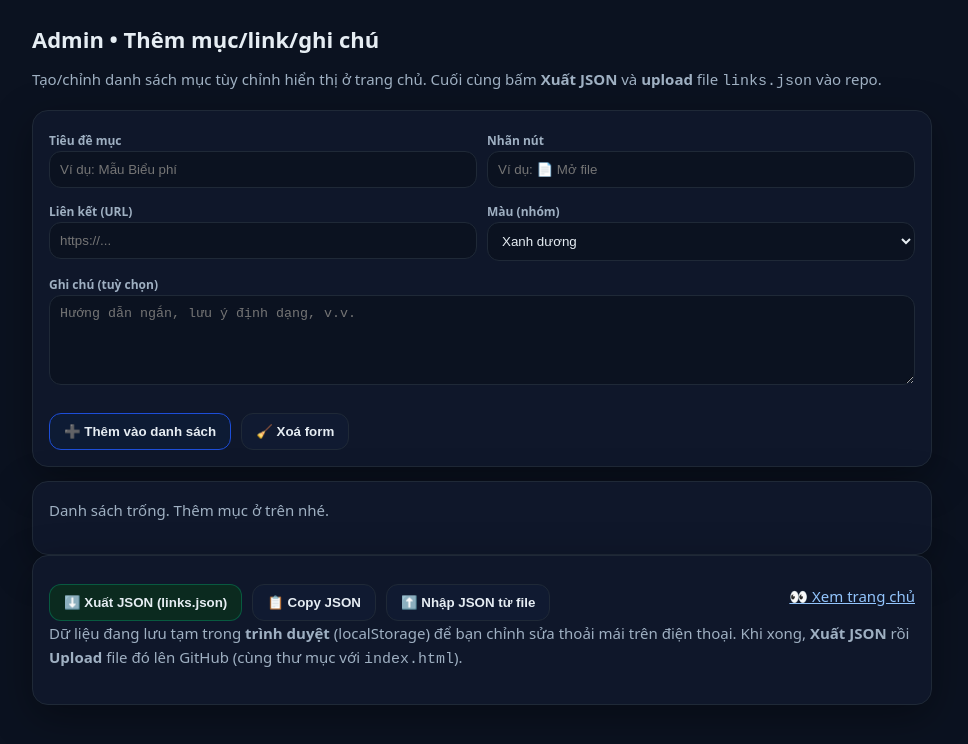
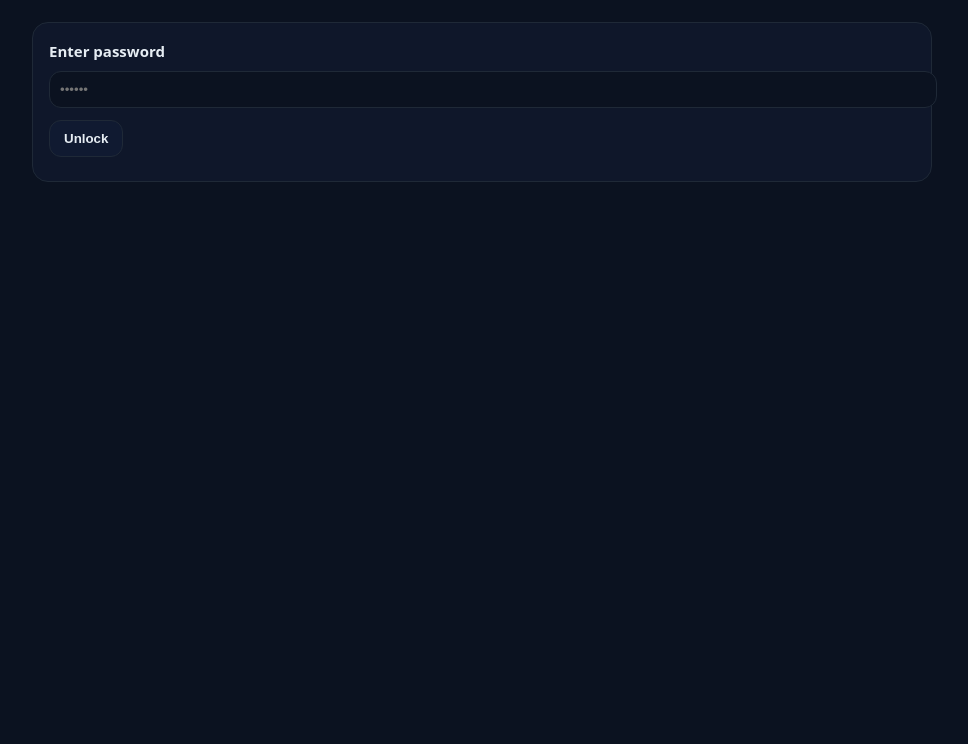
Before and after one commit to giabao1881/BCT, a plain HTML site: page admin.html in a window 1280 px wide. Shown: the whole page, without its empty margins (158-1126 px from the left). Drawn offline with Linux system fonts and the light colour scheme.

Commit message:
Update admin.html

```diff
--- a/admin.html
+++ b/admin.html
@@ -1,207 +1,105 @@
-<!-- =============================================
-ADMIN & DYNAMIC LINKS FOR YOUR GITHUB PAGES SITE
-By: ChatGPT — drop these two files into your repo root
-Files: admin.html  +  (patch for) index.html  + links.json (generated)
-============================================= -->
+<!doctype html><html lang="vi"><head>
+<meta charset="utf-8"/><meta name="viewport" content="width=device-width,initial-scale=1"/>
+<title>Admin Links</title>
+<style>
+  :root{--bg:#0b1220;--surface:#0f172a;--text:#e6edf3;--muted:#9fb0c2;--border:#1f2937;--radius:16px}
+  body{margin:0;background:var(--bg);color:var(--text);font:15px/1.6 system-ui,Segoe UI,Inter,Roboto,Arial}
+  .wrap{width:min(900px,94vw);margin:22px auto}
+  .card{background:var(--surface);border:1px solid var(--border);border-radius:var(--radius);padding:16px}
+  label{font-weight:700;font-size:12px;color:var(--muted)} input,select,textarea{width:100%;padding:10px;border:1px solid var(--border);border-radius:12px;background:#0b1220;color:var(--text)}
+  textarea{min-height:90px} .row{display:grid;grid-template-columns:1fr 1fr;gap:10px} .btns{display:flex;gap:10px;margin-top:12px}
+  button{border:1px solid var(--border);background:#101a31;color:var(--text);padding:10px 14px;border-radius:12px;font-weight:800;cursor:pointer}
+  .item{display:grid;grid-template-columns:28px 1fr auto;gap:10px;align-items:center;padding:10px;border:1px dashed var(--border);border-radius:12px;margin-bottom:10px}
+  .badge{width:28px;height:28px;border-radius:9px;display:grid;place-items:center;font-weight:900;background:#1e293b}
+</style></head><body>
+<div class="wrap">
+  <div class="card" id="gate">
+    <b>Enter password</b>
+    <input id="pw" type="password" placeholder="••••••" style="margin-top:8px">
+    <div class="btns"><button onclick="unlock()">Unlock</button></div>
+    <div id="err" style="color:#fca5a5;margin-top:8px"></div>
+  </div>
 
-<!-- ========================= admin.html ========================= -->
-<!doctype html>
-<html lang="vi">
-<head>
-  <meta charset="utf-8" />
-  <meta name="viewport" content="width=device-width,initial-scale=1" />
-  <title>Admin • NOTE/BÁO CÁO</title>
-  <style>
-    :root{ --bg:#0b1220; --surface:#0f172a; --text:#e6edf3; --muted:#9fb0c2; --border:#1f2937; --radius:16px; --shadow:0 12px 40px rgba(0,0,0,.35);
-           --primary:#60a5fa; --green:#34d399; --amber:#fbbf24; --violet:#c4b5fd; }
-    *{box-sizing:border-box} body{margin:0;background:var(--bg);color:var(--text);font:15px/1.6 system-ui,Segoe UI,Roboto,Inter,Arial}
-    .wrap{width:min(900px,94vw);margin:22px auto;}
-    h1{font-size:22px;margin:0 0 10px}
-    p.m{color:var(--muted);margin:0 0 16px}
-    .card{background:var(--surface);border:1px solid var(--border);border-radius:var(--radius);box-shadow:var(--shadow);padding:16px}
-    .grid{display:grid;grid-template-columns:1fr;gap:10px}
-    label{font-weight:700;font-size:12px;color:var(--muted)}
-    input,select,textarea{width:100%;padding:10px;border:1px solid var(--border);border-radius:12px;background:#0b1220;color:var(--text)}
-    textarea{min-height:90px}
-    .row{display:grid;grid-template-columns:1fr 1fr;gap:10px}
-    .btns{display:flex;flex-wrap:wrap;gap:10px;margin-top:12px}
-    button{border:1px solid var(--border);background:#101a31;color:var(--text);padding:10px 14px;border-radius:12px;font-weight:800;cursor:pointer}
-    button.primary{background:#0d1b34;border-color:#1d4ed8}
-    button.green{border-color:rgba(5,150,105,.45);background:#0b2a1f}
-    button.warn{border-color:#61421c;background:#1f170a}
-    .list{margin-top:14px}
-    .item{display:grid;grid-template-columns:28px 1fr auto;gap:10px;align-items:center;padding:10px;border:1px dashed var(--border);border-radius:12px;margin-bottom:10px}
-    .badge{width:28px;height:28px;border-radius:9px;display:grid;place-items:center;font-weight:900}
-    .c-blue{background:#1e3a8a} .c-green{background:#064e3b} .c-amber{background:#78350f} .c-violet{background:#3b0764}
-    a{color:#93c5fd}
-    @media (max-width:640px){.row{grid-template-columns:1fr}}
-  </style>
-</head>
-<body>
-  <div class="wrap">
-    <h1>Admin • Thêm mục/link/ghi chú</h1>
-    <p class="m">Tạo/chỉnh danh sách mục tùy chỉnh hiển thị ở trang chủ. Cuối cùng bấm <b>Xuất JSON</b> và <b>upload</b> file <code>links.json</code> vào repo.</p>
-
-    <div class="card grid" id="form">
-      <div class="row">
-        <div>
-          <label>Tiêu đề mục</label>
-          <input id="title" placeholder="Ví dụ: Mẫu Biểu phí" />
-        </div>
-        <div>
-          <label>Nhãn nút</label>
-          <input id="buttonText" placeholder="Ví dụ: 📄 Mở file" />
-        </div>
-      </div>
-      <div class="row">
-        <div>
-          <label>Liên kết (URL)</label>
-          <input id="href" placeholder="https://..." />
-        </div>
-        <div>
-          <label>Màu (nhóm)</label>
-          <select id="color">
-            <option value="blue">Xanh dương</option>
-            <option value="green">Xanh lá</option>
-            <option value="amber">Vàng</option>
-            <option value="violet">Tím</option>
-          </select>
-        </div>
-      </div>
-      <div>
-        <label>Ghi chú (tuỳ chọn)</label>
-        <textarea id="note" placeholder="Hướng dẫn ngắn, lưu ý định dạng, v.v."></textarea>
-      </div>
-      <div class="btns">
-        <button class="primary" onclick="addItem()">➕ Thêm vào danh sách</button>
-        <button onclick="resetForm()">🧹 Xoá form</button>
-      </div>
+  <div class="card" id="app" style="display:none">
+    <h2>Admin • Thêm mục/link/ghi chú</h2>
+    <div class="row">
+      <div><label>Tiêu đề</label><input id="title"></div>
+      <div><label>Nhãn nút</label><input id="buttonText" placeholder="📄 Mở file"></div>
     </div>
-
-    <div class="card list" id="list"></div>
-
-    <div class="card">
-      <div class="btns">
-        <button class="green" onclick="exportJson()">⬇️ Xuất JSON (links.json)</button>
-        <button onclick="copyJson()">📋 Copy JSON</button>
-        <button onclick="importJsonFile()">⬆️ Nhập JSON từ file</button>
-        <input type="file" id="fileInput" accept="application/json" style="display:none" />
-        <a href="./index.html" target="_blank" style="margin-left:auto">👀 Xem trang chủ</a>
-      </div>
-      <p class="m">Dữ liệu đang lưu tạm trong <b>trình duyệt</b> (localStorage) để bạn chỉnh sửa thoải mái trên điện thoại. Khi xong, <b>Xuất JSON</b> rồi <b>Upload</b> file đó lên GitHub (cùng thư mục với <code>index.html</code>).</p>
+    <div class="row">
+      <div><label>Liên kết (URL)</label><input id="href" placeholder="https://..."></div>
+      <div><label>Màu (blue/green/amber/violet)</label><input id="color" placeholder="blue"></div>
+    </div>
+    <div><label>Ghi chú</label><textarea id="note"></textarea></div>
+    <div class="btns">
+      <button onclick="addItem()">➕ Thêm</button>
+      <button onclick="exportJson()">⬇️ Xuất JSON</button>
+      <button onclick="importJson()">⬆️ Nhập JSON</button>
+      <input id="file" type="file" accept="application/json" style="display:none">
     </div>
   </div>
 
+  <div class="card" id="list" style="display:none"></div>
+</div>
 <script>
-  const LS_KEY = 'links_admin_draft_v1';
-  let items = JSON.parse(localStorage.getItem(LS_KEY) || '[]');
+  const PASSWORD = 'Bao@2025'; // đổi chuỗi này
+  const LS = 'links_admin_draft';
+  let items = JSON.parse(localStorage.getItem(LS) || '[]');
 
-  function gid(id){ return document.getElementById(id); }
-  function resetForm(){ gid('title').value = ''; gid('buttonText').value=''; gid('href').value=''; gid('note').value=''; gid('color').value='blue'; }
+  function unlock(){
+    const ok = document.getElementById('pw').value === PASSWORD;
+    if(!ok){ document.getElementById('err').textContent='Sai mật khẩu'; return; }
+    document.getElementById('gate').style.display='none';
+    document.getElementById('app').style.display='block';
+    document.getElementById('list').style.display='block';
+    render();
+  }
 
   function addItem(){
-    const title = gid('title').value.trim();
-    const buttonText = gid('buttonText').value.trim() || 'Mở';
-    const href = gid('href').value.trim();
-    const note = gid('note').value.trim();
-    const color = gid('color').value;
-    if(!title || !href){ alert('Vui lòng nhập Tiêu đề và Liên kết'); return; }
-    items.push({ id: crypto.randomUUID(), title, buttonText, href, note, color });
-    persist(); render(); resetForm();
+    const g = id => document.getElementById(id).value.trim();
+    const it = { id: crypto.randomUUID(), title:g('title'), buttonText:g('buttonText')||'Mở', href:g('href'), note:g('note'), color:g('color')||'blue' };
+    if(!it.title || !it.href){ alert('Nhập Tiêu đề & URL'); return; }
+    items.push(it); persist(); render();
+    ['title','buttonText','href','note','color'].forEach(x=>document.getElementById(x).value='');
   }
-
-  function delItem(id){ items = items.filter(x=>x.id!==id); persist(); render(); }
-  function move(id,dir){ const i = items.findIndex(x=>x.id===id); if(i<0) return; const j = dir==='up'? i-1 : i+1; if(j<0||j>=items.length) return; [items[i],items[j]]=[items[j],items[i]]; persist(); render(); }
-  function editItem(id){ const it = items.find(x=>x.id===id); if(!it) return; const t = prompt('Tiêu đề:', it.title); if(t===null) return; it.title=t; const b=prompt('Nhãn nút:', it.buttonText); if(b===null) return; it.buttonText=b; const h=prompt('Liên kết:', it.href); if(h===null) return; it.href=h; const n=prompt('Ghi chú:', it.note||''); if(n===null) return; it.note=n; const c=prompt('Màu (blue/green/amber/violet):', it.color); if(c===null) return; it.color=c; persist(); render(); }
-
-  function persist(){ localStorage.setItem(LS_KEY, JSON.stringify(items)); }
-
-  function exportJson(){
-    const data = { version:1, updatedAt: new Date().toISOString(), items };
-    const blob = new Blob([JSON.stringify(data, null, 2)], {type:'application/json'});
-    const a = document.createElement('a');
-    a.href = URL.createObjectURL(blob); a.download = 'links.json'; a.click(); URL.revokeObjectURL(a.href);
+  function persist(){ localStorage.setItem(LS, JSON.stringify(items)); }
+  function del(id){ items = items.filter(x=>x.id!==id); persist(); render(); }
+  function up(id){ const i=items.findIndex(x=>x.id===id); if(i>0){ [items[i-1],items[i]]=[items[i],items[i-1]]; persist(); render(); } }
+  function dn(id){ const i=items.findIndex(x=>x.id===id); if(i<items.length-1){ [items[i+1],items[i]]=[items[i],items[i+1]]; persist(); render(); } }
+  function edit(id){
+    const x = items.find(v=>v.id===id); if(!x) return;
+    const p = (k,v)=>{ const r = prompt(k, v??''); return r===null? v : r; };
+    x.title=p('Tiêu đề',x.title); x.buttonText=p('Nhãn nút',x.buttonText); x.href=p('URL',x.href);
+    x.note=p('Ghi chú',x.note||''); x.color=p('Màu',x.color||'blue'); persist(); render();
   }
-
-  function copyJson(){ navigator.clipboard.writeText(JSON.stringify({version:1, updatedAt:new Date().toISOString(), items}, null, 2)); alert('Đã copy JSON'); }
-
-  function importJsonFile(){ gid('fileInput').click(); }
-  gid('fileInput').addEventListener('change', async (e)=>{
-    const f = e.target.files[0]; if(!f) return; const txt = await f.text();
-    try{ const obj = JSON.parse(txt); items = obj.items || []; persist(); render(); alert('Đã nhập JSON'); }
-    catch(err){ alert('File không hợp lệ'); }
-    e.target.value = '';
-  });
-
   function render(){
-    const box = gid('list');
-    if(items.length===0){ box.innerHTML = '<p class="m">Danh sách trống. Thêm mục ở trên nhé.</p>'; return; }
+    const esc=s=>String(s).replace(/[&<>\"']/g,m=>({"&":"&amp;","<":"&lt;",">":"&gt;","\"":"&quot;","'":"&#39;"}[m]));
+    const box = document.getElementById('list');
+    if(items.length===0){ box.innerHTML='<em>Danh sách trống</em>'; return; }
     box.innerHTML = items.map((x,i)=>`
       <div class="item">
-        <div class="badge c-${x.color}">${i+1}</div>
+        <div class="badge">${i+1}</div>
         <div>
-          <div style="font-weight:800">${escapeHtml(x.title)}</div>
-          <div style="font-size:12px;color:var(--muted)">${escapeHtml(x.href)}</div>
-          ${x.note? `<div style="margin-top:6px">${escapeHtml(x.note)}</div>`:''}
+          <div style="font-weight:900">${esc(x.title)}</div>
+          <div style="color:#94a3b8;font-size:12px">${esc(x.href)}</div>
+          ${x.note? `<div style="margin-top:6px">${esc(x.note)}</div>`:''}
         </div>
-        <div style="display:flex;gap:8px">
-          <button onclick="move('${x.id}','up')">⬆️</button>
-          <button onclick="move('${x.id}','down')">⬇️</button>
-          <button onclick="editItem('${x.id}')">✏️</button>
-          <button class="warn" onclick="delItem('${x.id}')">🗑️</button>
+        <div style="display:flex;gap:6px">
+          <button onclick="up('${x.id}')">⬆️</button>
+          <button onclick="dn('${x.id}')">⬇️</button>
+          <button onclick="edit('${x.id}')">✏️</button>
+          <button onclick="del('${x.id}')">🗑️</button>
         </div>
       </div>`).join('');
   }
-
-  function escapeHtml(s){ return s.replace(/[&<>"']/g, m=>({"&":"&amp;","<":"&lt;",">":"&gt;","\"":"&quot;","'":"&#39;"}[m])); }
-
-  render();
+  function exportJson(){
+    const blob = new Blob([JSON.stringify({version:1, updatedAt:new Date().toISOString(), items}, null, 2)],{type:'application/json'});
+    const a=document.createElement('a'); a.href=URL.createObjectURL(blob); a.download='links.json'; a.click(); URL.revokeObjectURL(a.href);
+  }
+  function importJson(){ document.getElementById('file').click(); }
+  document.getElementById('file').addEventListener('change', async e=>{
+    const f=e.target.files[0]; if(!f) return; try{ const obj=JSON.parse(await f.text()); items=obj.items||[]; persist(); render(); alert('Đã nhập'); }catch{ alert('File không hợp lệ'); }
+    e.target.value='';
+  });
 </script>
-</body>
-</html>
-
-
-<!-- ================== PATCH for your existing index.html ==================
-1) Add this extra <article> section where you want the custom links to appear
-   (e.g., after the KPI card). Keep your original content unchanged.
-
-  <article id="custom" class="card">
-    <h2><span class="chip">Ghi chú & Liên kết tuỳ chỉnh</span></h2>
-    <div id="custom-list"></div>
-  </article>
-
-2) Add this script block near the end of <body> (BEFORE your existing script or after; same page):
-
-  <script>
-    (async function(){
-      try{
-        const res = await fetch('./links.json', { cache: 'no-store' });
-        if(!res.ok) throw new Error('No links.json');
-        const data = await res.json();
-        const list = document.getElementById('custom-list');
-        if(!data.items || data.items.length===0){ list.innerHTML = '<p class="muted">(Chưa có mục nào — mở <a href="./admin.html" target="_blank">Admin</a> để thêm)</p>'; return; }
-        list.innerHTML = data.items.map(renderItem).join('');
-        function renderItem(x){
-          const colorClass = {blue:'blue',green:'green',amber:'amber',violet:'violet'}[x.color||'blue'];
-          return `
-            <div class="card" style="padding:16px;margin:12px 0">
-              <div style="display:flex;align-items:center;gap:10px;justify-content:space-between;flex-wrap:wrap">
-                <div>
-                  <div style="font-weight:900;font-size:16px">${esc(x.title)}</div>
-                  ${x.note? `<div class="muted" style="margin-top:6px">${esc(x.note)}</div>`:''}
-                </div>
-                <a class="btn ${colorClass}" href="${esc(x.href)}" target="_blank">${esc(x.buttonText||'Mở')}</a>
-              </div>
-            </div>`
-        }
-        function esc(s){ return String(s).replace(/[&<>"']/g,m=>({"&":"&amp;","<":"&lt;",">":"&gt;","\"":"&quot;","'":"&#39;"}[m])); }
-      }catch(err){
-        const list = document.getElementById('custom-list');
-        if(list) list.innerHTML = '<p class="muted">Không tìm thấy <code>links.json</code>. Tạo bằng <a href="./admin.html" target="_blank">Admin</a>.</p>'
-      }
-    })();
-  </script>
-
-3) Place the new file admin.html in the same folder as index.html.
-4) Generate links.json from the admin and commit it next to index.html.
-================================================================== -->
+</body></html>
```
